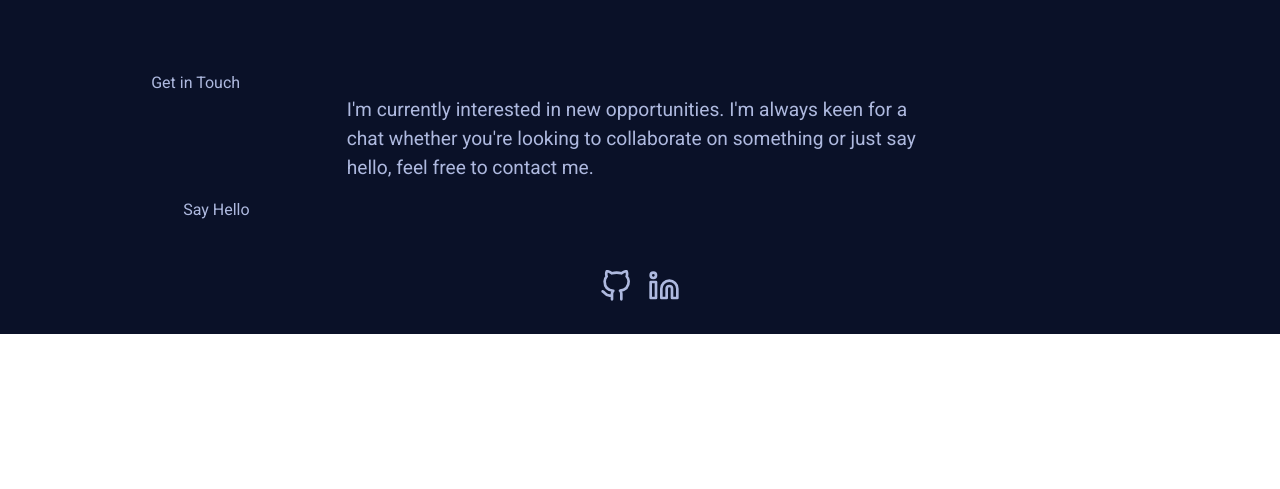
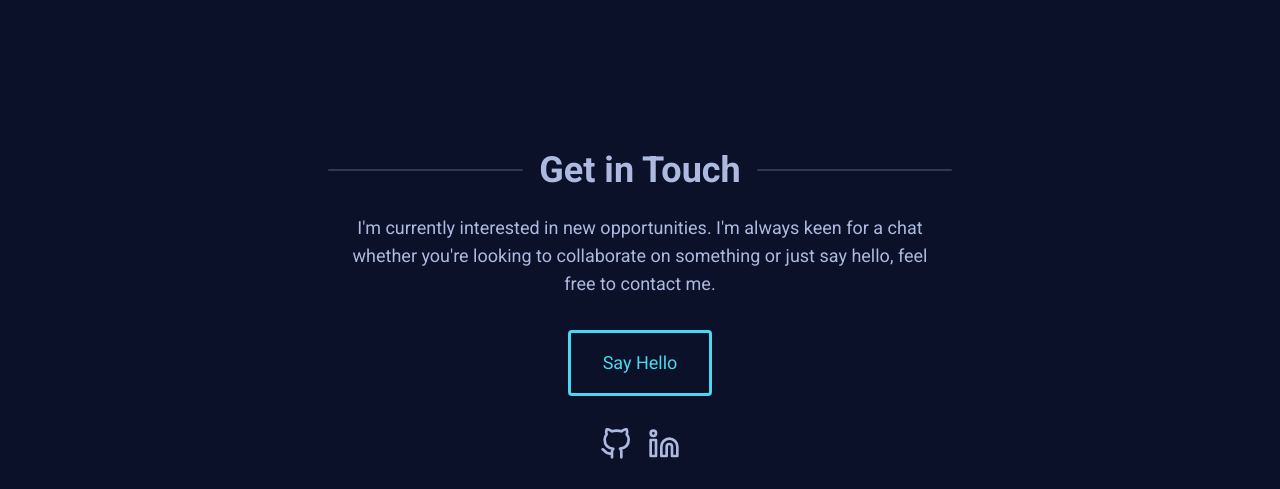
Before and after one commit to arenclissold/portfolio-react, a React (Vite) app: page / in a window 1280 px wide. Shown: the part 3266-3755 px from the top of the page. Before the commit the page ends 3600 px from the top, so only its background shows below. Built offline with nearby package versions, Linux system fonts and the light colour scheme.

Commit message:
converted contact section to tailwind

```diff
--- a/src/components/Contact.jsx
+++ b/src/components/Contact.jsx
@@ -5,20 +5,26 @@ import LinkedinIcon from "./icons/LinkedinIcon";
 
 export default function Contact() {
   return (
-    <section id="contact" className="centered margin-bottom">
-      <div className="sub-heading center-content">
-        <div className="small-line"></div>
-        <h2 >Get in Touch</h2>
-        <div className="small-line"></div>
+    <section id="contact" className="scroll-m-24 mt-20">
+      <div className="flex items-center justify-center mb-6">
+        <div className="h-0.5 w-1/5 bg-[#2f3957] mx-4 rounded-3xl"></div>
+        <h2 className='font-semibold text-4xl'>Get in Touch</h2>
+        <div className="h-0.5 w-1/5 bg-[#2f3957] mx-4 rounded-3xl"></div>
       </div>
-      <p className="mx-auto last-p ">
+      <p className="mx-auto w-3/5 text-center text-lg">
         I'm currently interested in new opportunities. I'm always keen for a chat whether you're looking to collaborate on something or just say hello, feel free to contact me.
       </p>
-      <a href="mailto:arenclissold@gmail.com" className="hello-button external-link">Say Hello</a>
+      <div className="flex justify-center my-8">
+        <a href="mailto:arenclissold@gmail.com"
+        className="border-[3px] border-primary text-primary mx-auto inline-block rounded px-8 py-4 text-lg
+        hover:bg-primary hover:bg-opacity-30 transition-all">
+          Say Hello
+        </a>
+      </div>
       <footer>
-        <div className="footer-links">
-          <a href="https://github.com/arenclissold"><GitHubIcon /></a>
-          <a href="https://www.linkedin.com/in/arenclissold/"><LinkedinIcon /></a>
+        <div className="flex justify-center mb-8">
+          <a href="https://github.com/arenclissold" className='mx-2'><GitHubIcon /></a>
+          <a href="https://www.linkedin.com/in/arenclissold/" className='mx-2'><LinkedinIcon /></a>
         </div>
       </footer>
     </section>
```
